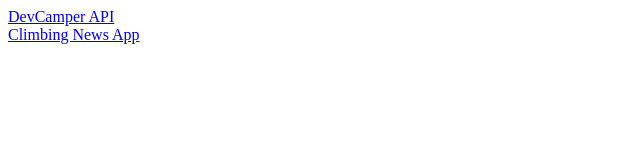
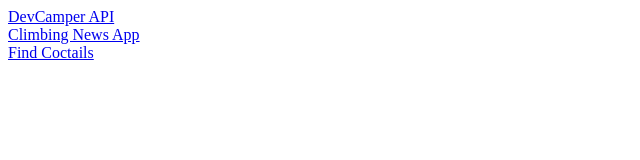
Before and after one commit to athanadrian/cragcamper, a website: page public/index.html in a window 1280 px wide. Shown: the whole page, without its empty margins (0-640 px from the left). Drawn offline with Linux system fonts and the light colour scheme.

Commit message:
add coctails site

```diff
--- a/public/index.html
+++ b/public/index.html
@@ -14,5 +14,10 @@
         >Climbing News App</a
       >
     </div>
+    <div>
+      <a href="https://atana-coctails.netlify.com" target="_blank"
+        >Find Coctails</a
+      >
+    </div>
   </body>
 </html>
```
